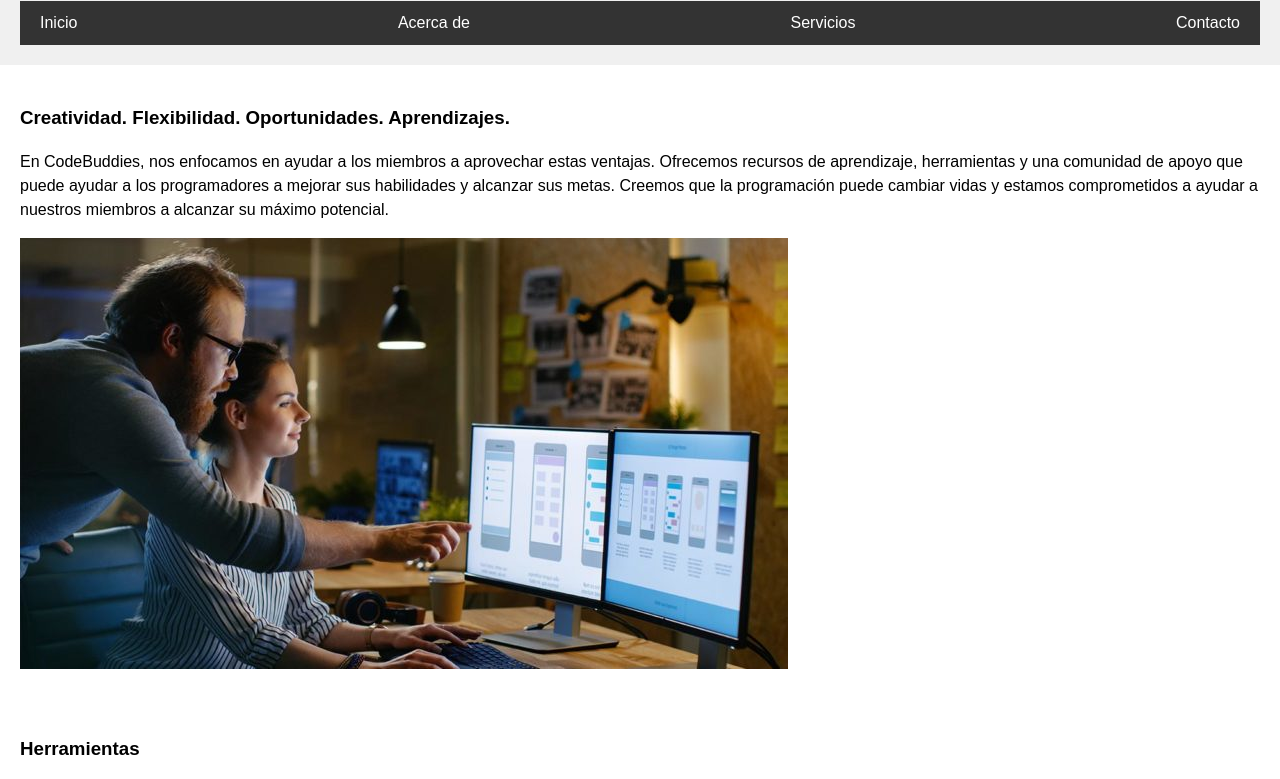
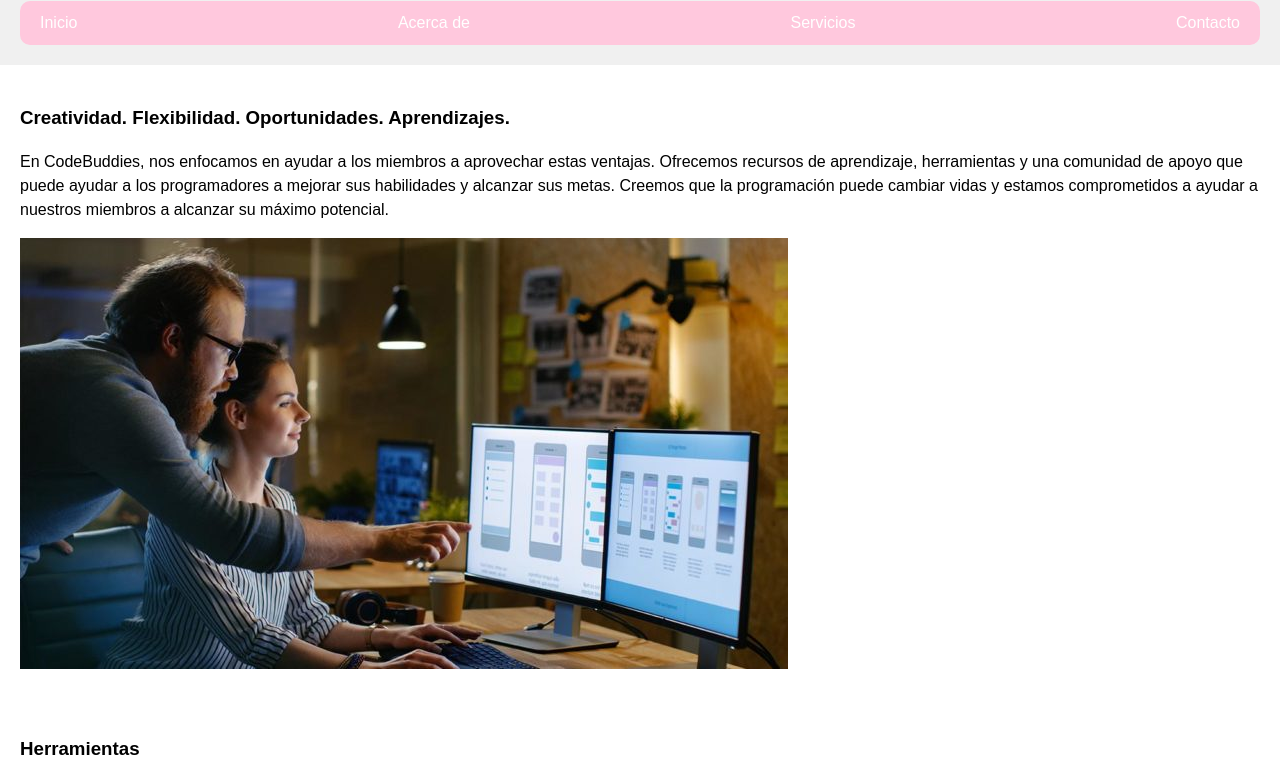
Before and after one commit to aquinogonzalo/tarea1git, a plain HTML site: page PRACTICA-GIT-GITHUB/index.html in a window 1280 px wide. Shown: the part 110-889 px from the top of the page. Drawn offline with Linux system fonts and the light colour scheme.

Commit message:
Se cambió el color del background del nav y se le agregó un border radius. Tambien se le cambió el color del background al footer

```diff
--- a/PRACTICA-GIT-GITHUB/style.css
+++ b/PRACTICA-GIT-GITHUB/style.css
@@ -27,9 +27,10 @@ header {
 
 /* Estilos de la barra de navegación */
 nav {
-	background-color: #333;
+	background-color: #ffc8dd;
 	color: #fff;
 	padding: 10px;
+	border-radius: 10px;
 }
 
 nav ul {
@@ -57,7 +58,7 @@ section {
 
 /* Estilos del pie de página */
 footer {
-	background-color: #333;
+	background-color: #bde0fe;
 	color: #fff;
 	padding: 20px;
 	text-align: center;
```
